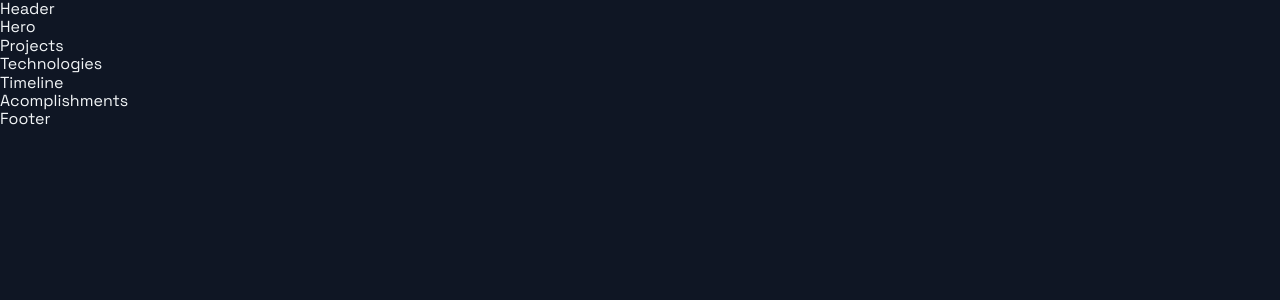
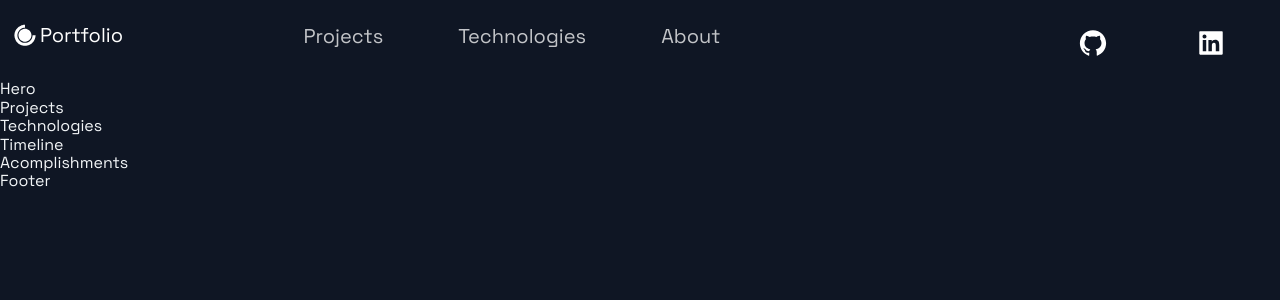
Before and after one commit to Mussawer/Portfolio, a Next.js app: page / in a window 1280 px wide. Shown: the top 300 px of the page. Built offline with nearby package versions, Linux system fonts and the light colour scheme.

Commit message:
header section

```diff
--- a/src/components/Header/Header.js
+++ b/src/components/Header/Header.js
@@ -1,14 +1,45 @@
-import Link from 'next/link';
-import React from 'react';
-import { AiFillGithub, AiFillInstagram, AiFillLinkedin } from 'react-icons/ai';
-import { DiCssdeck } from 'react-icons/di';
+import Link from "next/link";
+import React from "react";
+import { AiFillGithub, AiFillInstagram, AiFillLinkedin } from "react-icons/ai";
+import { DiCssdeck } from "react-icons/di";
 
-import { Container, Div1, Div2, Div3, NavLink, SocialIcons } from './HeaderStyles';
+import { Container, Div1, Div2, Div3, NavLink, SocialIcons, Span } from "./HeaderStyles";
 
-const Header = () =>  (
-  <div>
-    Header
-  </div>
+const Header = () => (
+  <Container>
+    <Div1>
+      <Link href="/">
+        <a style={{ display: "flex", alignItems: "center", color: "white", marginBottom: "20px" }}>
+          <DiCssdeck size="3rem" /> <Span>Portfolio</Span>
+        </a>
+      </Link>
+    </Div1>
+    <Div2>
+      <li>
+        <Link href="#projects">
+          <NavLink>Projects</NavLink>
+        </Link>
+      </li>
+      <li>
+        <Link href="#tech">
+          <NavLink>Technologies</NavLink>
+        </Link>
+      </li>
+      <li>
+        <Link href="#about">
+          <NavLink>About</NavLink>
+        </Link>
+      </li>
+    </Div2>
+    <Div3>
+      <SocialIcons href="https://github.com/Mussawer">
+        <AiFillGithub size="3rem" />
+      </SocialIcons>
+      <SocialIcons href="https://www.linkedin.com/in/mussawer-raza-gulzar-b5b9281b2">
+        <AiFillLinkedin size="3rem" />
+      </SocialIcons>
+    </Div3>
+  </Container>
 );
 
 export default Header;
--- a/src/components/Header/HeaderStyles.js
+++ b/src/components/Header/HeaderStyles.js
@@ -43,6 +43,10 @@
     align-items: center;
     grid-area: 1 / 4 / 2 / 6;
   }
+`;
+
+export const Span = styled.span`
+  font-size: 2rem
 `;
 
 // Navigation Links
```
